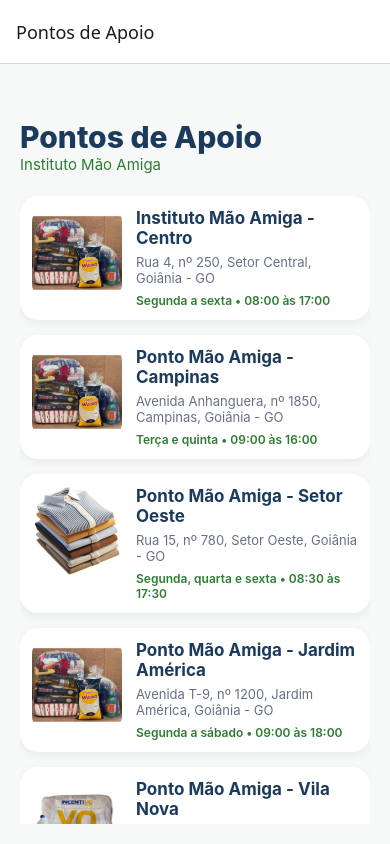
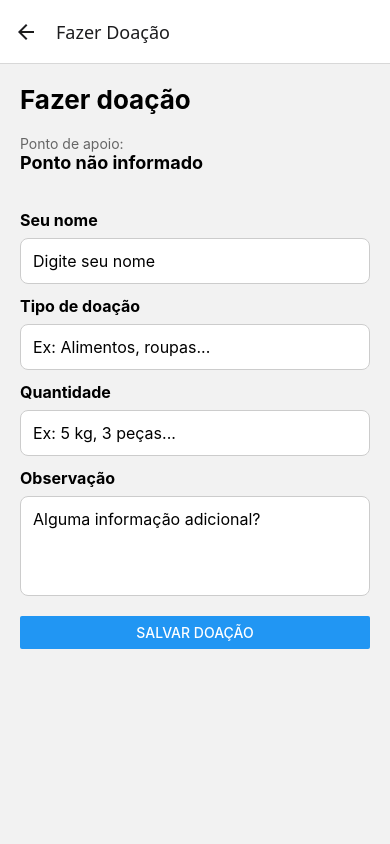
Before and after one commit to Ghoscop/project_expogo_typescript, a React Native app: screen /Doacao in a window 390 px wide. Built offline with nearby package versions, Linux system fonts and the light colour scheme.

Commit message:
feat: adiciona cadastro e armazenamento de doacoes

```diff
--- a/App.tsx
+++ b/App.tsx
@@ -3,16 +3,14 @@ import { createNativeStackNavigator } from '@react-navigation/native-stack';
 
 import PontosScreen from './src/screens/PontosScreen';
 import ProductDetailsScreen from './src/screens/ProductDetailsScreen';
+import DoacaoScreen from './src/screens/DoacaoScreen';
 
 const Stack = createNativeStackNavigator();
 
 export default function App() {
   return (
     <NavigationContainer>
-
       <Stack.Navigator>
-
-
         <Stack.Screen
           name="Pontos"
           component={PontosScreen}
@@ -21,20 +19,22 @@ return (
           }}
         />
 
-
         <Stack.Screen
-      name="Descrição"
+          name="Descricao"
           component={ProductDetailsScreen}
           options={{
             title: 'Detalhes do ponto',
           }}
         />
 
-
+        <Stack.Screen
+          name="Doacao"
+          component={DoacaoScreen}
+          options={{
+            title: 'Fazer Doação',
+          }}
+        />
       </Stack.Navigator>
-
-
     </NavigationContainer>
-
   );
 }
--- a/package.json
+++ b/package.json
@@ -9,6 +9,7 @@
     "web": "expo start --web"
   },
   "dependencies": {
+    "@react-native-async-storage/async-storage": "2.2.0",
     "@react-navigation/native": "^7.3.16",
     "@react-navigation/native-stack": "^7.18.8",
     "expo": "~54.0.35",
--- /dev/null
+++ b/src/data/Doacao.ts
@@ -0,0 +1,69 @@
+import AsyncStorage from '@react-native-async-storage/async-storage';
+
+export type Doacao = {
+  id: string;
+  pontoId: string;
+  pontoNome: string;
+  nomeDoador: string;
+  tipo: string;
+  quantidade: string;
+  observacao: string;
+  data: string;
+};
+
+const CHAVE_DOACOES = '@mao_amiga_doacoes';
+
+export async function salvarDoacao(doacao: Doacao) {
+  try {
+    const dadosSalvos = await AsyncStorage.getItem(CHAVE_DOACOES);
+
+    const doacoes: Doacao[] = dadosSalvos
+      ? JSON.parse(dadosSalvos)
+      : [];
+
+    doacoes.push(doacao);
+
+    await AsyncStorage.setItem(
+      CHAVE_DOACOES,
+      JSON.stringify(doacoes)
+    );
+  } catch (error) {
+    console.log('Erro ao salvar doação:', error);
+    throw error;
+  }
+}
+
+export async function buscarDoacoes(): Promise<Doacao[]> {
+  try {
+    const dadosSalvos = await AsyncStorage.getItem(CHAVE_DOACOES);
+
+    return dadosSalvos
+      ? JSON.parse(dadosSalvos)
+      : [];
+  } catch (error) {
+    console.log('Erro ao buscar doações:', error);
+    return [];
+  }
+}
+
+export async function excluirDoacao(id: string) {
+  try {
+    const dadosSalvos = await AsyncStorage.getItem(CHAVE_DOACOES);
+
+    const doacoes: Doacao[] = dadosSalvos
+      ? JSON.parse(dadosSalvos)
+      : [];
+
+    const novasDoacoes = doacoes.filter(
+      (doacao) => doacao.id !== id
+    );
+
+    await AsyncStorage.setItem(
+      CHAVE_DOACOES,
+      JSON.stringify(novasDoacoes)
+    );
+  } catch (error) {
+    console.log('Erro ao excluir doação:', error);
+    throw error;
+  }
+}
--- /dev/null
+++ b/src/screens/DoacaoScreen.tsx
@@ -0,0 +1,173 @@
+import React, { useState } from 'react';
+import {
+  View,
+  Text,
+  TextInput,
+  Button,
+  StyleSheet,
+  Alert,
+  ScrollView,
+} from 'react-native';
+
+import { salvarDoacao } from '../data/Doacao';
+
+export default function DoacaoScreen({ route, navigation }: any) {
+  const { pontoId, pontoNome } = route.params || {};
+
+  const [nomeDoador, setNomeDoador] = useState('');
+  const [tipo, setTipo] = useState('');
+  const [quantidade, setQuantidade] = useState('');
+  const [observacao, setObservacao] = useState('');
+
+  async function handleSalvarDoacao() {
+    if (!nomeDoador || !tipo || !quantidade) {
+      Alert.alert(
+        'Atenção',
+        'Preencha seu nome, o tipo de doação e a quantidade.'
+      );
+      return;
+    }
+
+    const novaDoacao = {
+      id: Date.now().toString(),
+      pontoId: pontoId || '',
+      pontoNome: pontoNome || '',
+      nomeDoador,
+      tipo,
+      quantidade,
+      observacao,
+      data: new Date().toISOString(),
+    };
+
+    try {
+      await salvarDoacao(novaDoacao);
+
+      Alert.alert(
+        'Doação registrada!',
+        'Sua doação foi salva com sucesso.',
+        [
+          {
+            text: 'OK',
+            onPress: () => navigation.goBack(),
+          },
+        ]
+      );
+    } catch (error) {
+      Alert.alert(
+        'Erro',
+        'Não foi possível salvar a doação.'
+      );
+    }
+  }
+
+  return (
+    <ScrollView contentContainerStyle={styles.container}>
+      <Text style={styles.titulo}>
+        Fazer doação
+      </Text>
+
+      <Text style={styles.ponto}>
+        Ponto de apoio:
+      </Text>
+
+      <Text style={styles.nomePonto}>
+        {pontoNome || 'Ponto não informado'}
+      </Text>
+
+      <Text style={styles.label}>
+        Seu nome
+      </Text>
+
+      <TextInput
+        style={styles.input}
+        placeholder="Digite seu nome"
+        value={nomeDoador}
+        onChangeText={setNomeDoador}
+      />
+
+      <Text style={styles.label}>
+        Tipo de doação
+      </Text>
+
+      <TextInput
+        style={styles.input}
+        placeholder="Ex: Alimentos, roupas..."
+        value={tipo}
+        onChangeText={setTipo}
+      />
+
+      <Text style={styles.label}>
+        Quantidade
+      </Text>
+
+      <TextInput
+        style={styles.input}
+        placeholder="Ex: 5 kg, 3 peças..."
+        value={quantidade}
+        onChangeText={setQuantidade}
+      />
+
+      <Text style={styles.label}>
+        Observação
+      </Text>
+
+      <TextInput
+        style={[styles.input, styles.textArea]}
+        placeholder="Alguma informação adicional?"
+        value={observacao}
+        onChangeText={setObservacao}
+        multiline
+      />
+
+      <Button
+        title="Salvar doação"
+        onPress={handleSalvarDoacao}
+      />
+    </ScrollView>
+  );
+}
+
+const styles = StyleSheet.create({
+  container: {
+    padding: 20,
+  },
+
+  titulo: {
+    fontSize: 26,
+    fontWeight: 'bold',
+    marginBottom: 20,
+  },
+
+  ponto: {
+    fontSize: 14,
+    color: '#666',
+  },
+
+  nomePonto: {
+    fontSize: 18,
+    fontWeight: 'bold',
+    marginBottom: 25,
+  },
+
+  label: {
+    fontSize: 16,
+    fontWeight: 'bold',
+    marginBottom: 8,
+    marginTop: 12,
+  },
+
+  input: {
+    borderWidth: 1,
+    borderColor: '#ccc',
+    borderRadius: 8,
+    padding: 12,
+    fontSize: 16,
+    backgroundColor: '#fff',
+  },
+
+  textArea: {
+    height: 100,
+    textAlignVertical: 'top',
+    marginBottom: 20,
+  },
+});
--- a/src/screens/PontosScreen.tsx
+++ b/src/screens/PontosScreen.tsx
@@ -21,11 +21,9 @@ return (
         Pontos de Apoio
       </Text>
 
-
       <Text style={styles.subtitulo}>
         Instituto Mão Amiga
       </Text>
-
 
       <FlatList
         data={pontos}
@@ -35,47 +33,38 @@ return (
           <TouchableOpacity
             style={styles.card}
             onPress={() =>
-          navigation.navigate('Descrição', {
+              navigation.navigate('Descricao', {
                 ponto: item,
               })
             }
           >
-
 
             <Image
               source={item.imagem}
               style={styles.imagem}
             />
 
-
             <View style={styles.info}>
-
 
               <Text style={styles.nome}>
                 {item.nome}
               </Text>
 
-
               <Text style={styles.endereco}>
                 {item.endereco}
               </Text>
-
 
               <Text style={styles.horario}>
                 {item.dias} • {item.horario}
               </Text>
 
-
             </View>
-
 
           </TouchableOpacity>
         )}
       />
 
-
     </View>
-
   );
 }
 
@@ -108,7 +97,6 @@ marginBottom: 15,
 
     elevation: 4,
 
-
     shadowColor: '#1B3A5C',
     shadowOffset: {
       width: 0,
@@ -116,7 +104,6 @@ shadowOffset: {
     },
     shadowOpacity: 0.08,
     shadowRadius: 8,
-
   },
 
   imagem: {
--- a/src/screens/ProductDetailsScreen.tsx
+++ b/src/screens/ProductDetailsScreen.tsx
@@ -3,9 +3,14 @@ View,
   Text,
   Image,
   StyleSheet,
+  TouchableOpacity,
 } from 'react-native';
 
+import { useNavigation } from '@react-navigation/native';
+
 export default function ProductDetailsScreen({ route }: any) {
+  const navigation = useNavigation<any>();
+
   const { ponto } = route.params;
 
   return (
@@ -16,83 +21,79 @@ return (
         style={styles.imagem}
       />
 
-
       <Text style={styles.nome}>
         {ponto.nome}
       </Text>
 
-
       <View style={styles.caixa}>
-
 
         <Text style={styles.titulo}>
           Endereço
         </Text>
 
-
         <Text style={styles.texto}>
           {ponto.endereco}
         </Text>
 
-
       </View>
 
-
       <View style={styles.caixa}>
-
 
         <Text style={styles.titulo}>
           Dias e horários
         </Text>
 
-
         <Text style={styles.texto}>
           {ponto.dias}
         </Text>
-
 
         <Text style={styles.texto}>
           {ponto.horario}
         </Text>
 
-
       </View>
 
-
       <View style={styles.caixa}>
-
 
         <Text style={styles.titulo}>
           O que recebe
         </Text>
 
-
         <Text style={styles.texto}>
           {ponto.recebe}
         </Text>
 
-
       </View>
 
-
       <View style={styles.caixa}>
-
 
         <Text style={styles.titulo}>
           O que distribui
         </Text>
 
-
         <Text style={styles.texto}>
           {ponto.distribui}
         </Text>
 
+      </View>
+
+      {/* BOTÃO DE DOAÇÃO */}
+
+      <TouchableOpacity
+        style={styles.botao}
+        onPress={() =>
+          navigation.navigate('Doacao', {
+            pontoId: ponto.id,
+            pontoNome: ponto.nome,
+          })
+        }
+      >
+        <Text style={styles.textoBotao}>
+          Fazer doação
+        </Text>
+      </TouchableOpacity>
 
     </View>
-
-
-</View>
-
   );
 }
 
@@ -137,4 +138,19 @@ fontSize: 14,
     lineHeight: 21,
     color: '#667085',
   },
+
+  botao: {
+    backgroundColor: '#2E7D32',
+    borderRadius: 15,
+    paddingVertical: 16,
+    alignItems: 'center',
+    marginTop: 10,
+    marginBottom: 20,
+  },
+
+  textoBotao: {
+    color: '#FFFFFF',
+    fontSize: 17,
+    fontWeight: '700',
+  },
 });
```
Also changed, not shown: src/screens/ProductScreen.tsx (deleted, +0 -138 lines), 1 other file (tests, documents, lock files or other folders). Lines whose indentation alone changed are shown as unchanged.
